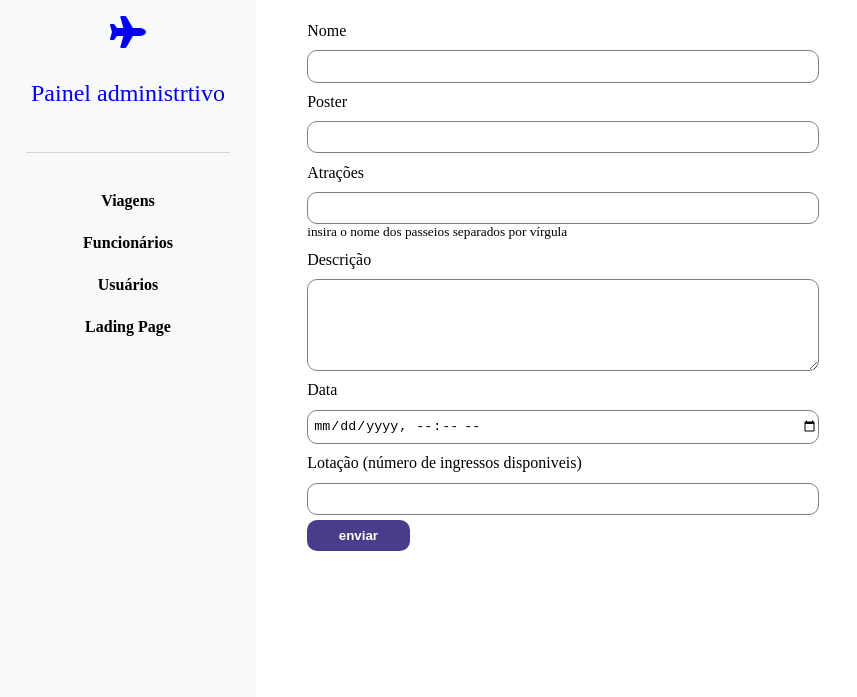
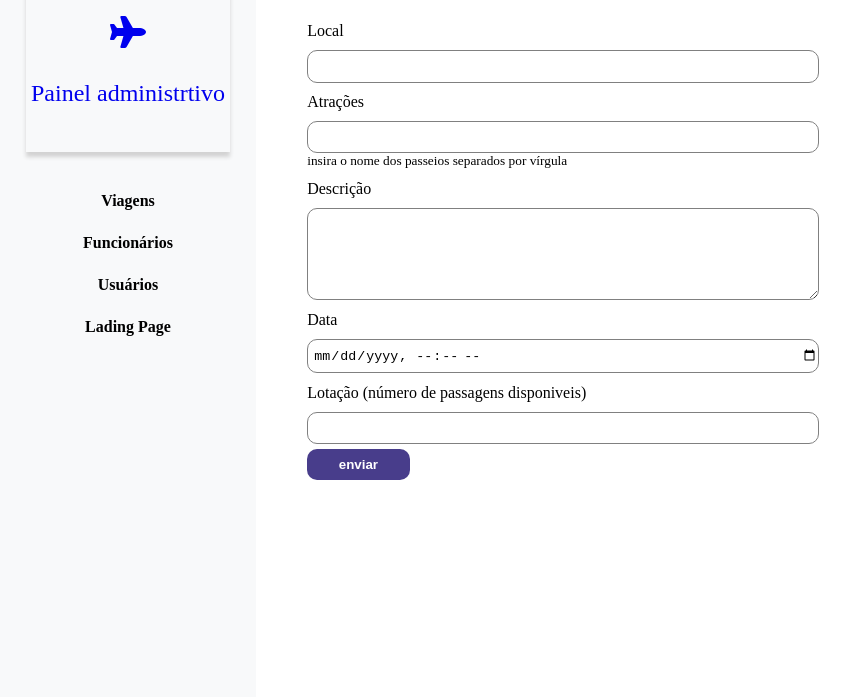
Before and after one commit to josepps/ViagemJa, a website: page cadastro-viagem.html in a window 1280 px wide. Shown: the part 103-800 px from the top of the page, without its empty margins (0-857 px from the left). Drawn offline with Linux system fonts and the light colour scheme.

Commit message:
Ajustes no front feito

```diff
--- a/cadastro-viagem.html
+++ b/cadastro-viagem.html
@@ -32,12 +32,8 @@
         </div>
         <form class="formCadastro">
             <div class="containerFormCadastro">
-                <label for="Nome">Nome</label>
+                <label for="Nome">Local</label>
                 <input type="text" aria-describedby="nome">
-        </div>
-            <div class="containerFormCadastro">
-                <label for="poster">Poster</label>
-                <input type="text" aria-describedby="poster">
             </div>
             <div class="containerFormCadastro">
                 <label for="atracoes">Atrações</label>
@@ -53,7 +49,7 @@
                 <input type="datetime-local" name="data" placeholder="00/00/00 00:00">
             </div>
             <div class="containerFormCadastro">
-                <label for="lotacao">Lotação (número de ingressos disponiveis)</label>
+                <label for="lotacao">Lotação (número de passagens disponiveis)</label>
                 <input type="number" aria-describedby="lotacao">
             </div>
             <button type="submit">enviar</button >
--- a/style/style.scss
+++ b/style/style.scss
@@ -98,7 +98,7 @@ body {
     @include centralizar(center);
     background-color: $primary;
     color: #fff;
-    box-shadow: 0px 10px #6959CD;
+    box-shadow: 0px 5px 4px 0px #6959CD;
 
     div {
         width: 40vw;
@@ -142,9 +142,10 @@ body {
         width: 20vw;
         height: 100vh;
         background-color: #f8f9fa;
-        display: flex;
+        @include centralizar(center);
+        justify-content: flex-start;
         flex-direction: column;
-        align-items: center;
+
 
         .logoAside {
             width: 80%;
@@ -154,7 +155,7 @@ body {
             flex-direction: column;
             text-align: center;
             justify-content: center;
-            box-shadow: 0 1px #d3d3d3;
+            box-shadow: 0px 5px 4px 0px #d3d3d3;
 
             a {
                 text-decoration: none;
```
Also changed, not shown: admin.html (+2 -2 lines), editar-viage.html (+1 -5 lines), excluir-viagem.html (+1 -5 lines), style/style.css, 1 other file.
